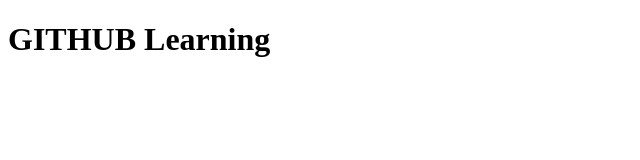
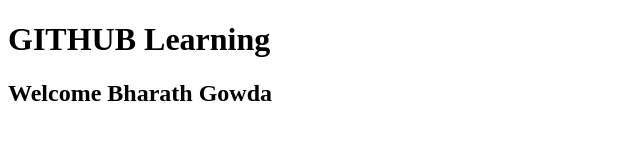
Before and after one commit to bharathbufferzero/bharathcodes, a plain HTML site: page index.html in a window 1280 px wide. Shown: the whole page, without its empty margins (0-640 px from the left). Drawn offline with Linux system fonts and the light colour scheme.

Commit message:
addedh2 tag

```diff
--- a/index.html
+++ b/index.html
@@ -8,5 +8,7 @@
 </head>
 <body>
     <h1> GITHUB Learning</h1>
+    <h2>Welcome Bharath Gowda </h2>
+
 </body>
 </html>
```
